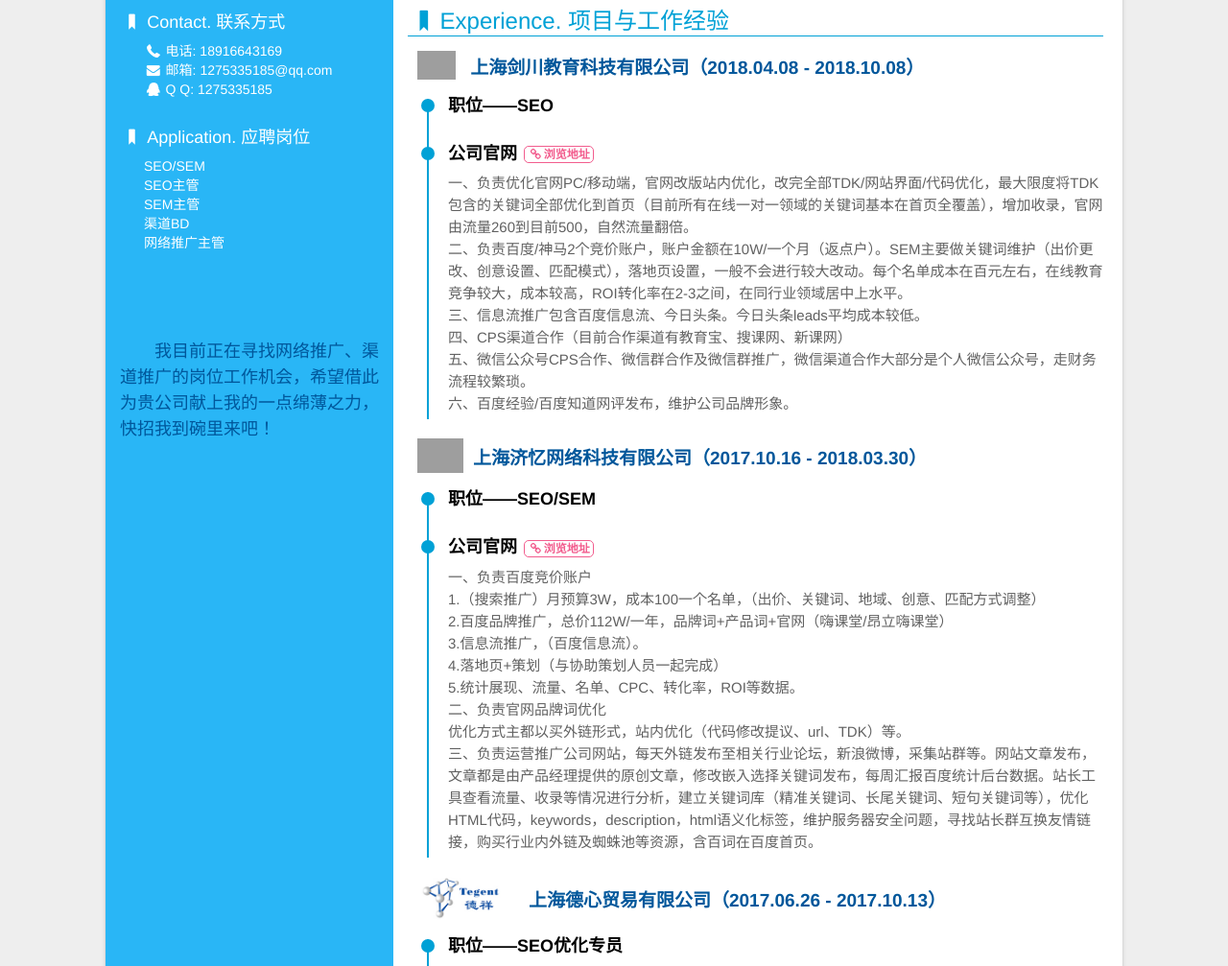
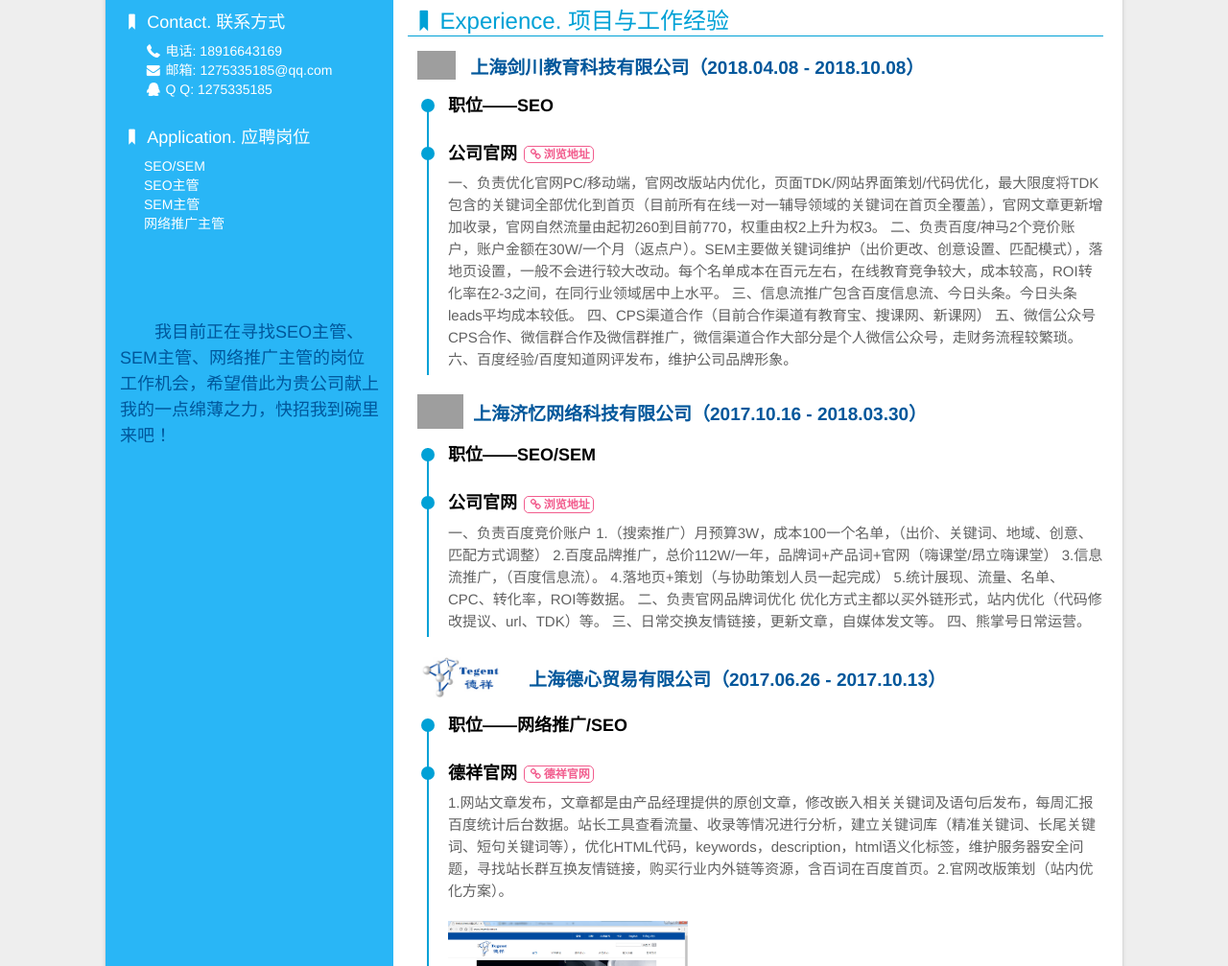
Before and after one commit to TaoResume/resume, a plain HTML site: page index.html in a window 1280 px wide. Shown: the part 285-1292 px from the top of the page at 96% size. Drawn offline with Linux system fonts and the light colour scheme; grey boxes are pictures that could not be loaded; a script that the page names is missing.

Commit message:
Update index.html

```diff
--- a/index.html
+++ b/index.html
@@ -4,7 +4,7 @@
 <head>
     <meta charset="UTF-8">
     <title>@_@Bluesky的简历</title>
-    <meta name="description" content="我对SEO优化，网站建设由衷热爱。我目前正在寻找SEO优化专员的岗位，希望借此机会为贵司献上我的一点绵薄之力，快招我到碗里来吧！">
+    <meta name="description" content="我对SEO优化，网站建设由衷热爱。我目前正在寻找SEO主管的岗位，希望借此机会为贵司献上我的一点绵薄之力，快招我到碗里来吧！">
     <meta name="keywords" content="SEO,工作,简历">
     <link rel="stylesheet" href="dist/css/style.min.css">
     <link rel="stylesheet" href="dist/css/fontello.min.css">
@@ -42,12 +42,11 @@
                     <dd>SEO/SEM</dd>
                     <dd>SEO主管</dd>
                     <dd>SEM主管</dd>
-                    <dd>渠道BD</dd>
                     <dd>网络推广主管</dd>
                 </li>
             </ul>
             <div class="note">
-                <p>我目前正在寻找网络推广、渠道推广的岗位工作机会，希望借此为贵公司献上我的一点绵薄之力，快招我到碗里来吧！</p>
+                <p>我目前正在寻找SEO主管、SEM主管、网络推广主管的岗位工作机会，希望借此为贵公司献上我的一点绵薄之力，快招我到碗里来吧！</p>
             </div>
         </div>
         <div class="main">
@@ -72,7 +71,13 @@
                         <li>
                             <div class="circle"></div>
                             <h4>公司官网<a href="http://www.yousi.com" target="_blank"><i class="icon-link"></i>浏览地址</a></h4>
-                            <p>一、负责优化官网PC/移动端，官网改版站内优化，改完全部TDK/网站界面/代码优化，最大限度将TDK包含的关键词全部优化到首页（目前所有在线一对一领域的关键词基本在首页全覆盖），增加收录，官网由流量260到目前500，自然流量翻倍。<br>二、负责百度/神马2个竞价账户，账户金额在10W/一个月（返点户）。SEM主要做关键词维护（出价更改、创意设置、匹配模式），落地页设置，一般不会进行较大改动。每个名单成本在百元左右，在线教育竞争较大，成本较高，ROI转化率在2-3之间，在同行业领域居中上水平。<br>三、信息流推广包含百度信息流、今日头条。今日头条leads平均成本较低。<br>四、CPS渠道合作（目前合作渠道有教育宝、搜课网、新课网）<br>五、微信公众号CPS合作、微信群合作及微信群推广，微信渠道合作大部分是个人微信公众号，走财务流程较繁琐。<br>六、百度经验/百度知道网评发布，维护公司品牌形象。</p>
+                            <p>
+一、负责优化官网PC/移动端，官网改版站内优化，页面TDK/网站界面策划/代码优化，最大限度将TDK包含的关键词全部优化到首页（目前所有在线一对一辅导领域的关键词在首页全覆盖），官网文章更新增加收录，官网自然流量由起初260到目前770，权重由权2上升为权3。
+二、负责百度/神马2个竞价账户，账户金额在30W/一个月（返点户）。SEM主要做关键词维护（出价更改、创意设置、匹配模式），落地页设置，一般不会进行较大改动。每个名单成本在百元左右，在线教育竞争较大，成本较高，ROI转化率在2-3之间，在同行业领域居中上水平。
+三、信息流推广包含百度信息流、今日头条。今日头条leads平均成本较低。
+四、CPS渠道合作（目前合作渠道有教育宝、搜课网、新课网）
+五、微信公众号CPS合作、微信群合作及微信群推广，微信渠道合作大部分是个人微信公众号，走财务流程较繁琐。
+六、百度经验/百度知道网评发布，维护公司品牌形象。</p>
                         </li>
                     </ul>
 
@@ -86,7 +91,16 @@
                             <div class="circle"></div>
                             <h4>公司官网<a href="https://www.onlyhi.cn/" target="_blank"><i class="icon-link"></i>浏览地址</a></h4>
                             <p>
-                            一、负责百度竞价账户<br>1.（搜索推广）月预算3W，成本100一个名单，（出价、关键词、地域、创意、匹配方式调整）<br>2.百度品牌推广，总价112W/一年，品牌词+产品词+官网（嗨课堂/昂立嗨课堂）<br>3.信息流推广，（百度信息流）。<br>4.落地页+策划（与协助策划人员一起完成）<br>5.统计展现、流量、名单、CPC、转化率，ROI等数据。<br>二、负责官网品牌词优化<br>优化方式主都以买外链形式，站内优化（代码修改提议、url、TDK）等。<br>三、负责运营推广公司网站，每天外链发布至相关行业论坛，新浪微博，采集站群等。网站文章发布，文章都是由产品经理提供的原创文章，修改嵌入选择关键词发布，每周汇报百度统计后台数据。站长工具查看流量、收录等情况进行分析，建立关键词库（精准关键词、长尾关键词、短句关键词等），优化HTML代码，keywords，description，html语义化标签，维护服务器安全问题，寻找站长群互换友情链接，购买行业内外链及蜘蛛池等资源，含百词在百度首页。</p>
+                            一、负责百度竞价账户
+1.（搜索推广）月预算3W，成本100一个名单，（出价、关键词、地域、创意、匹配方式调整）
+2.百度品牌推广，总价112W/一年，品牌词+产品词+官网（嗨课堂/昂立嗨课堂）
+3.信息流推广，（百度信息流）。
+4.落地页+策划（与协助策划人员一起完成）
+5.统计展现、流量、名单、CPC、转化率，ROI等数据。
+二、负责官网品牌词优化
+优化方式主都以买外链形式，站内优化（代码修改提议、url、TDK）等。
+三、日常交换友情链接，更新文章，自媒体发文等。
+四、熊掌号日常运营。</p>
                         </li>
                     </ul>
 
@@ -94,12 +108,12 @@
                     <ul class="exp">
                         <li>
                             <div class="circle"></div>
-                            <h4>职位——SEO优化专员</h4>
+                            <h4>职位——网络推广/SEO</h4>
                         </li>
                         <li>
                             <div class="circle"></div>
                             <h4>德祥官网<a href="http://www.tegent.com.cn" target="_blank"><i class="icon-link"></i>德祥官网</a></h4>
-                            <p style="margin-bottom:20px;">负责运营推广公司网站，每天外链发布至相关行业论坛，新浪微博，采集站群等。SEO主要采取蜘蛛池、外链、友链、快排宝进行优化，蜘蛛池建设每月6千成本（采用租用老域名每月4千+服务器1千+程序6百）。网站文章发布，文章都是由产品经理提供的原创文章，修改嵌入选择关键词发布，每周汇报百度统计后台数据。站长工具查看流量、收录等情况进行分析，建立关键词库（精准关键词、长尾关键词、短句关键词等），优化HTML代码，keywords，description，html语义化标签，维护服务器安全问题，寻找站长群互换友情链接，购买行业内外链等资源，含百词在百度首页。</p>
+                            <p style="margin-bottom:20px;">1.网站文章发布，文章都是由产品经理提供的原创文章，修改嵌入相关关键词及语句后发布，每周汇报百度统计后台数据。站长工具查看流量、收录等情况进行分析，建立关键词库（精准关键词、长尾关键词、短句关键词等），优化HTML代码，keywords，description，html语义化标签，维护服务器安全问题，寻找站长群互换友情链接，购买行业内外链等资源，含百词在百度首页。2.官网改版策划（站内优化方案）。</p>
                             <img src="./img/resume-dstorea.png" data-action="zoom" width="250px">
                         </li>
                         <li>
@@ -121,18 +135,15 @@
                         <li>
                             <div class="circle"></div>
                             <h4>公司官网<a href="http://www.shanlinjinrong.com" target="_blank"><i class="icon-link"></i>浏览地址</a></h4>
-                            <p>网评、贴吧、负面、新浪博客<a href="http://www.shanlinjinrong.com" target="_blank"></a></p>
-                        </li>
-                        <li>
-                            <div class="circle"></div>
-                            <h4>新浪博客</h4>
-                            <p>日常发文工作</p>
-                        </li>
-                        <li>
-                            <div class="circle"></div>
-                            <h4>商城优化<a href="http://www.vorker.com.cn/JifenMall/index.html" target="_blank"><i class="icon-link"></i>源代码</a></h4>
-                            <p>善林吧</p>
-                            <p>活跃贴吧</p>
+                            <p>
+1.负责官网的站内优化包括代码优化、网站结构优化，关键词优化、图片优化，定期更新文章。
+2.站外优化包括友链交换、xrumer批量外链发布，搭建优化站及蜘蛛池（服务器、域名、程序配置）提升关键词排名。
+3.利用快排工具提高关键词排名。
+4.APP刷下载量、评论及点击，提高软件关键词ASO应用市场排名。
+5.更新网站文章的同时发布文章至百度贴吧、天涯、和讯等相关论坛，宣传公司品牌、网络口碑。
+6.百度、新浪等相关平台负面信息处理。</p>
+
+
                         </li>
                     </ul>
             </li>
```
